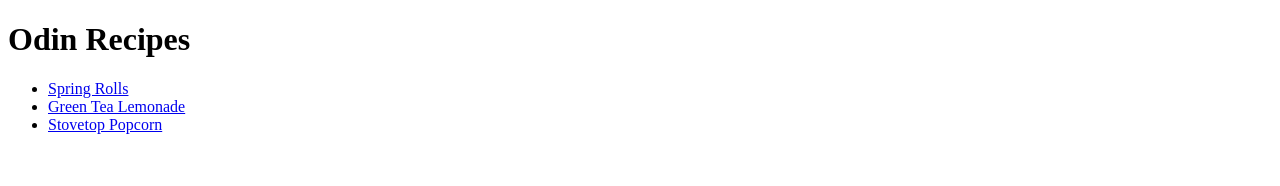
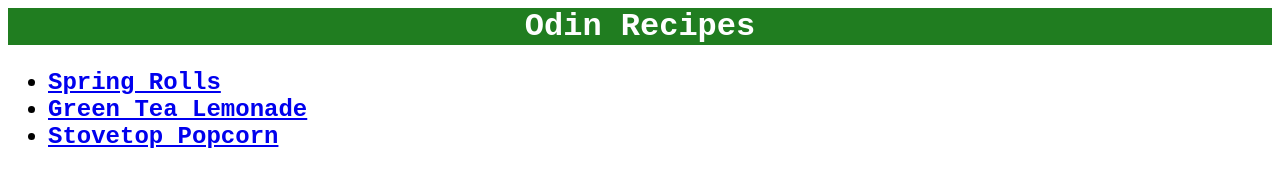
Before and after one commit to Kristine111/odin-recipes, a plain HTML site: page index.html in a window 1280 px wide. Drawn offline with Linux system fonts and the light colour scheme.

Commit message:
added h ref link so CSS applies to main page

```diff
--- a/index.html
+++ b/index.html
@@ -3,15 +3,17 @@
     <head>
         <meta charset="UTF-8">
         <title>Odin Recipes </title>
+        <link rel= "stylesheet" href="./recipes/styles.css"/>
+
     </head>
 
     <body>
-        <h1>Odin Recipes</h1>
-            <ul>
+        <div>Odin Recipes</div>
+           <h2> <ul>
                 <li><a href="recipes/springrolls.html">Spring Rolls</a></li>
                 <li><a href="recipes/greentealemonade.html">Green Tea Lemonade</a></li>
                 <li><a href="recipes/stovetoppopcorn.html">Stovetop Popcorn</a></li>
             </ul>
-
+        </h2>
     </body>
 </html>
```
